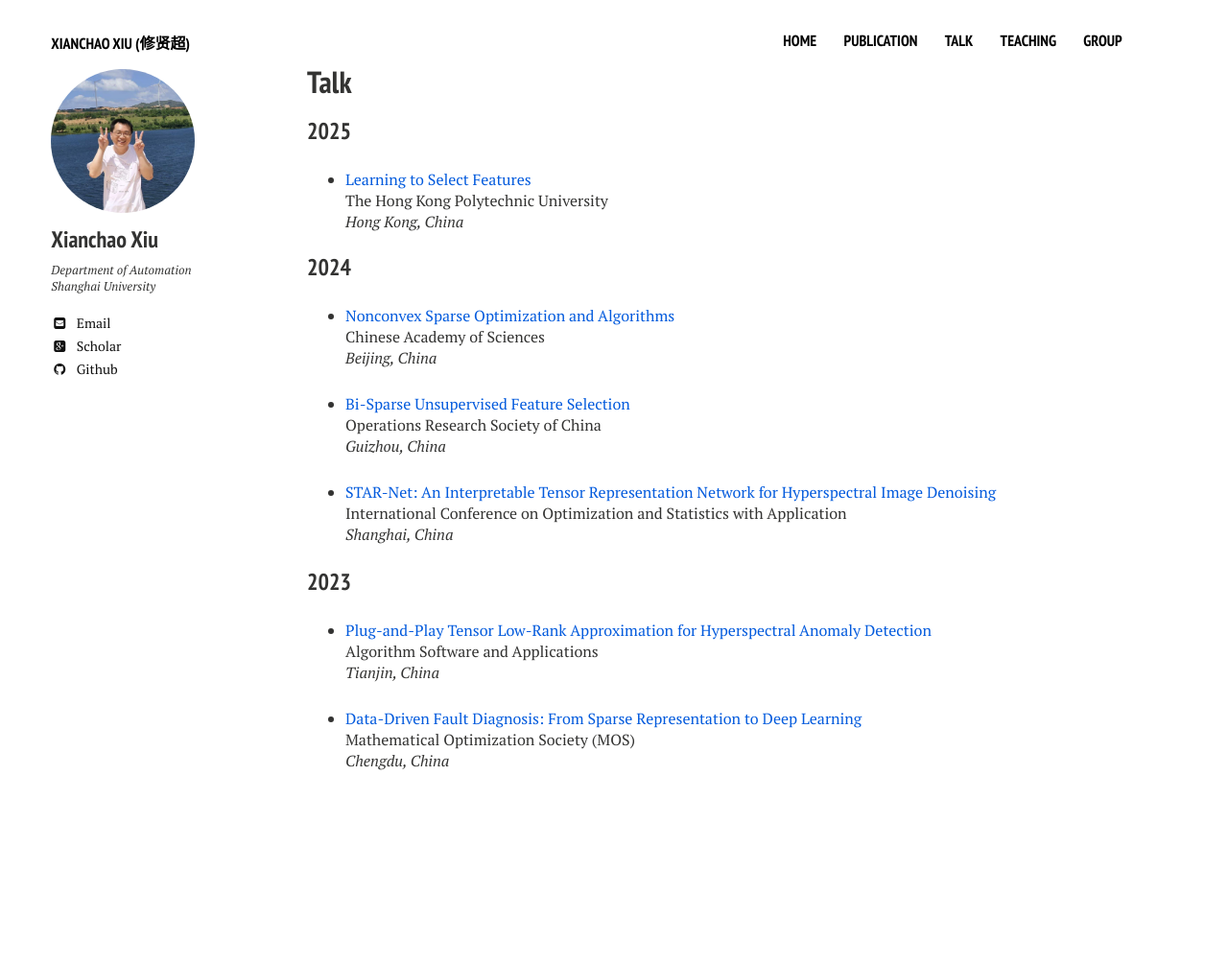
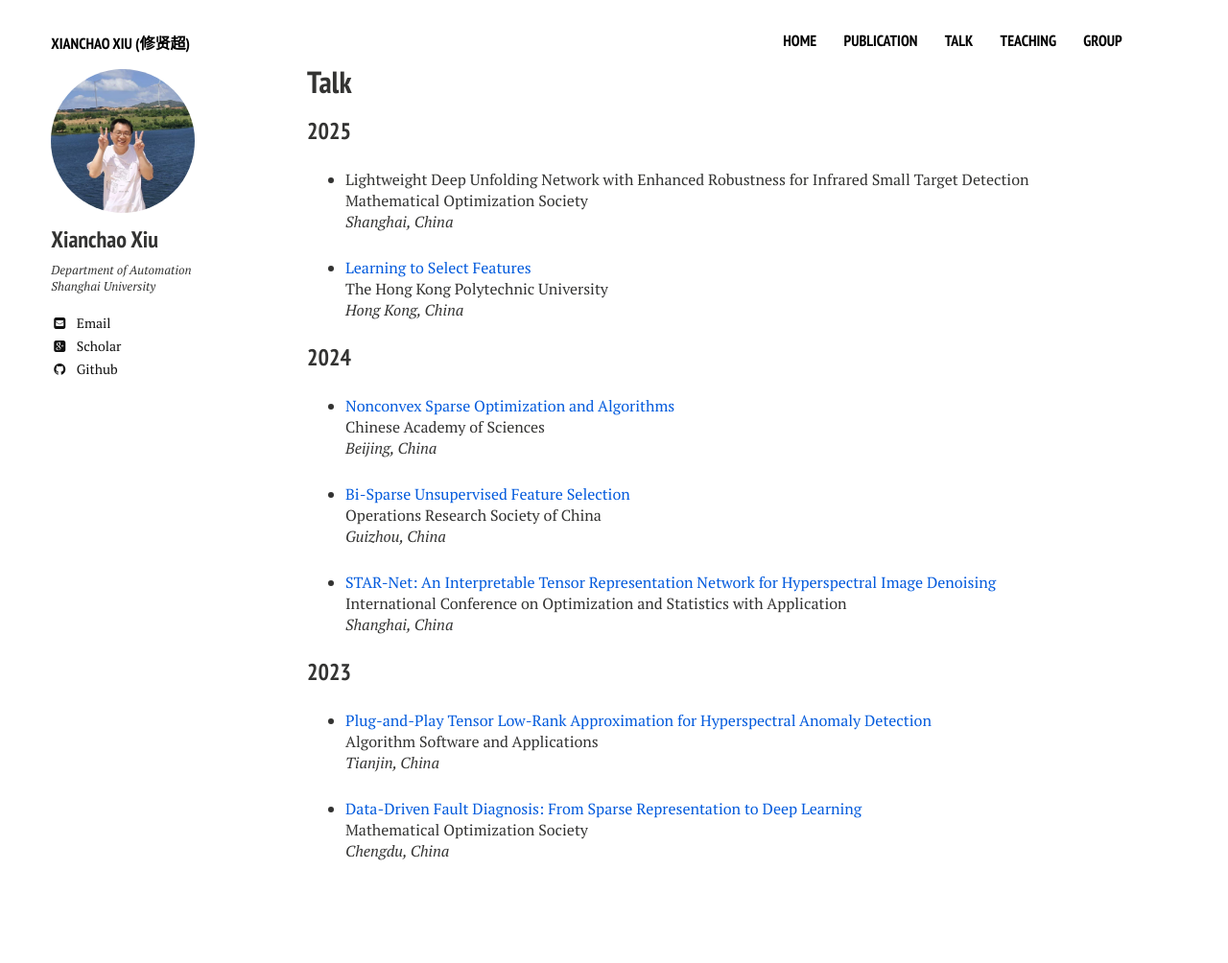
Before and after one commit to xianchaoxiu/xianchaoxiu.github.io, a Jekyll site: the page built from talk/index.md, in a window 1280 px wide. Shown: the whole page at 96% size. Built offline with Jekyll 4.4.1, drawn with Linux system fonts in a browser that asks for light colours; nearby versions of some CDN libraries; before the commit the page ends 910 px from its top, so only the background shows below that.

Commit message:
Update index.md

```diff
--- a/talk/index.md
+++ b/talk/index.md
@@ -10,6 +10,10 @@ share: false
 
 
 ### 2025
+
+* Lightweight Deep Unfolding Network with Enhanced Robustness for Infrared Small Target Detection <br>
+Mathematical Optimization Society <br>
+<i>Shanghai, China</i><br>
 
 
 * <a href="../talk/2025-POLYU.pdf" class="textlink" target="_blank"> Learning to Select Features </a> <br>
@@ -41,5 +45,5 @@ Algorithm Software and Applications <br>
 
 
 * <a href="../talk/2023-MOS.pdf" class="textlink" target="_blank"> Data-Driven Fault Diagnosis: From Sparse Representation to Deep Learning </a> <br>
-Mathematical Optimization Society (MOS)<br>
+Mathematical Optimization Society <br>
 <i>Chengdu, China</i><br>
```
